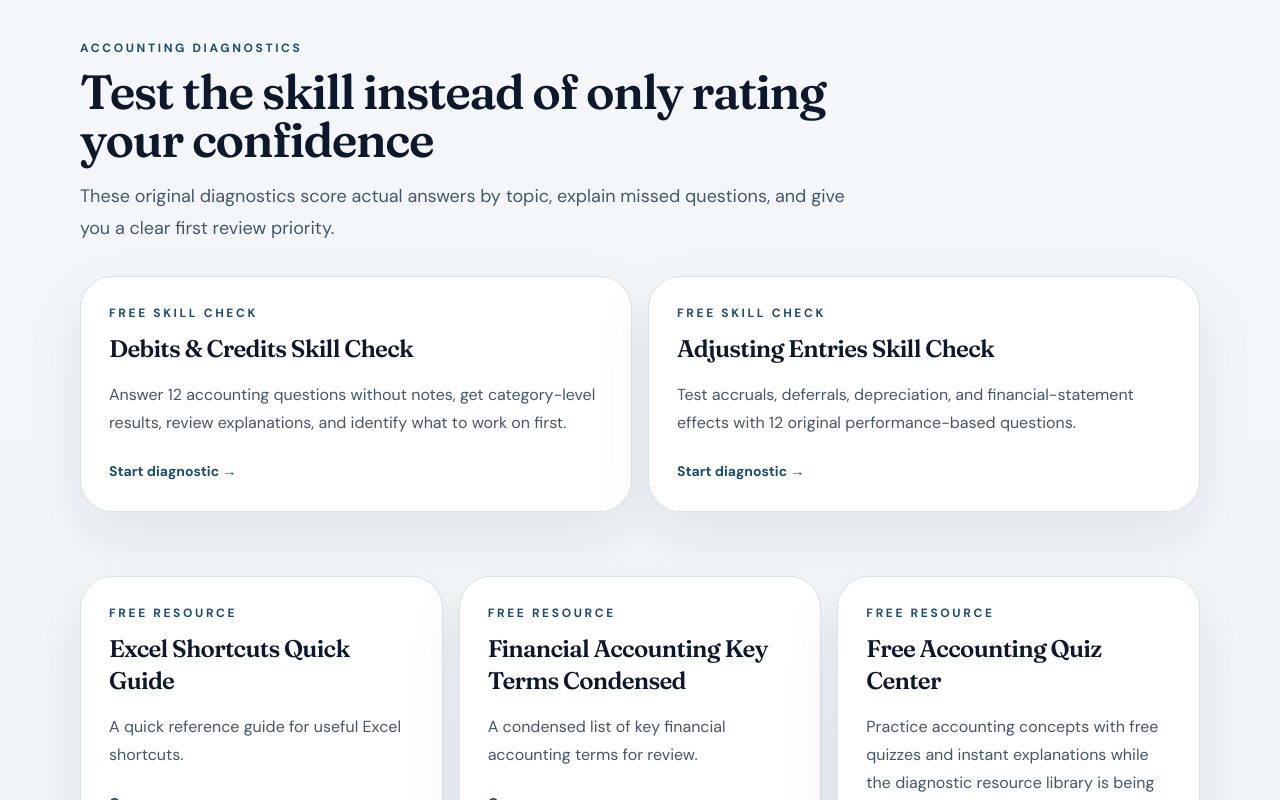
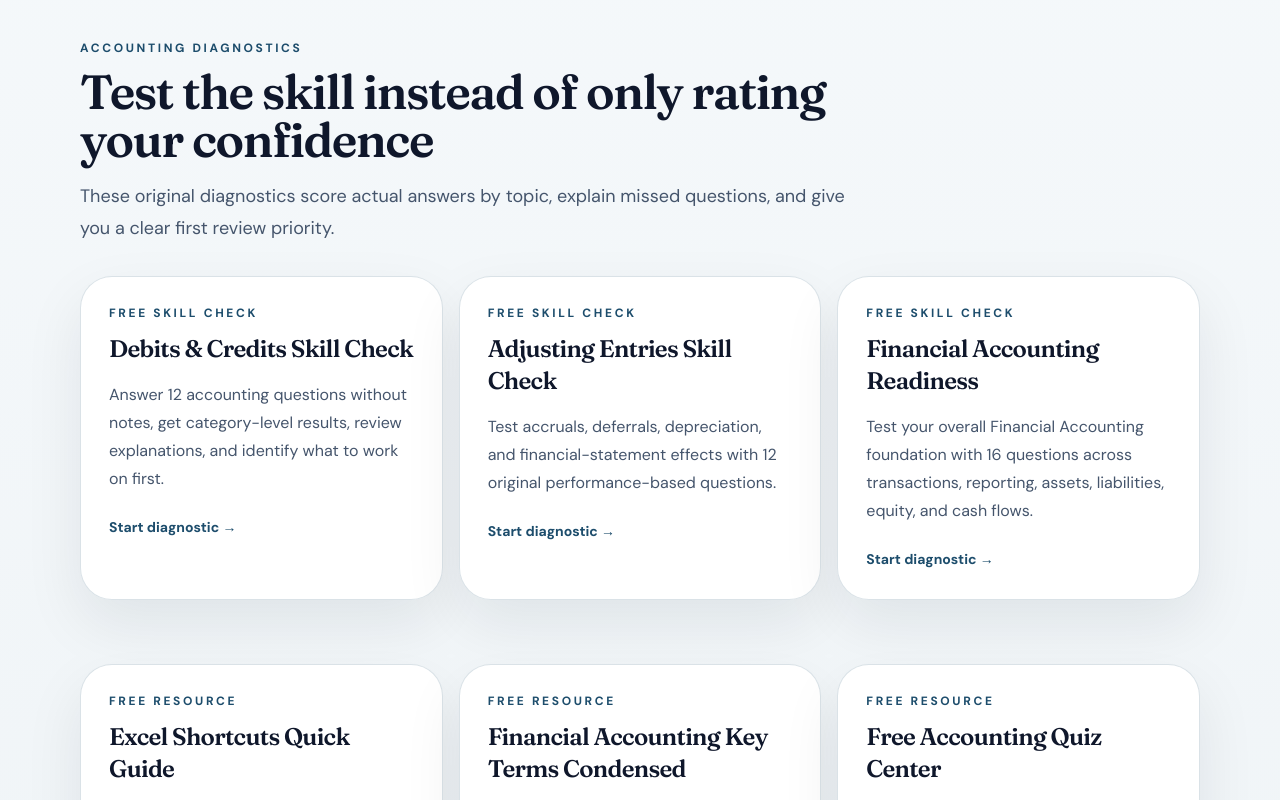
Before and after one commit to ryansoccer21-oss/accounting-made-simple, a Next.js app: page /resources in a window 1280 px wide. Shown: the part 603-1403 px from the top of the page. Built offline with nearby package versions, Linux system fonts and the light colour scheme.

Commit message:
Add financial accounting readiness to resources

```diff
--- a/app/resources/page.js
+++ b/app/resources/page.js
@@ -18,6 +18,11 @@ const diagnostics = [
     title: "Adjusting Entries Skill Check",
     href: "/adjusting-entries-skill-check",
     copy: "Test accruals, deferrals, depreciation, and financial-statement effects with 12 original performance-based questions."
+  },
+  {
+    title: "Financial Accounting Readiness",
+    href: "/financial-accounting-readiness",
+    copy: "Test your overall Financial Accounting foundation with 16 questions across transactions, reporting, assets, liabilities, equity, and cash flows."
   }
 ];
 
@@ -39,7 +44,7 @@ export default function ResourcesPage() {
             These original diagnostics score actual answers by topic, explain missed questions, and give you a clear first review priority.
           </p>
         </div>
-        <div className="grid gap-4 md:grid-cols-2">
+        <div className="grid gap-4 md:grid-cols-2 xl:grid-cols-3">
           {diagnostics.map((diagnostic) => (
             <Link key={diagnostic.href} className="surface-card block bg-white/95 p-7 transition hover:-translate-y-0.5 hover:shadow-[0_20px_45px_rgba(15,23,42,0.08)]" href={diagnostic.href}>
               <p className="eyebrow">Free Skill Check</p>
```
